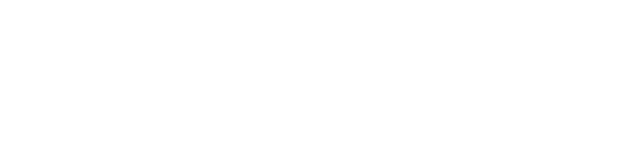
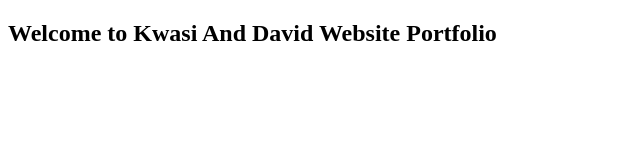
Before and after one commit to Baayeh/David_Kwasi_Project, a plain HTML site: page index.html in a window 1280 px wide. Shown: the whole page, without its empty margins (0-640 px from the left). Drawn offline with Linux system fonts and the light colour scheme.

Commit message:
H1 element added for welcome section

```diff
--- a/index.html
+++ b/index.html
@@ -11,7 +11,7 @@
     <script src="https://cdn.freecodecamp.org/testable-projects-fcc/v1/bundle.js"></script>
 
     <section id="welcome-section">
-
+        <h1 id="welcome-text">Welcome to Kwasi And David Website Portfolio</h1>
     </section>
 
     <script src="js/index.js"></script>
```
